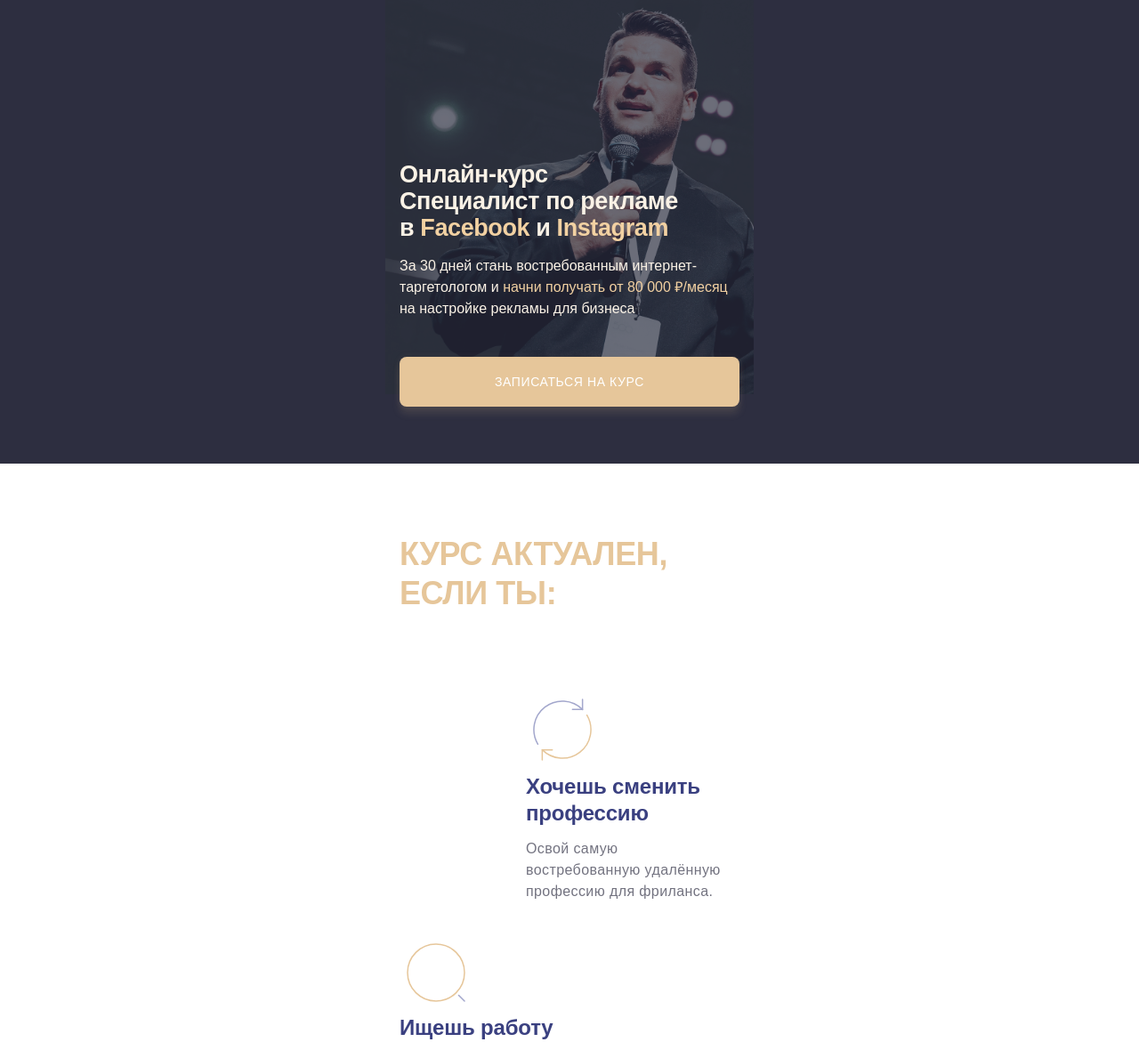
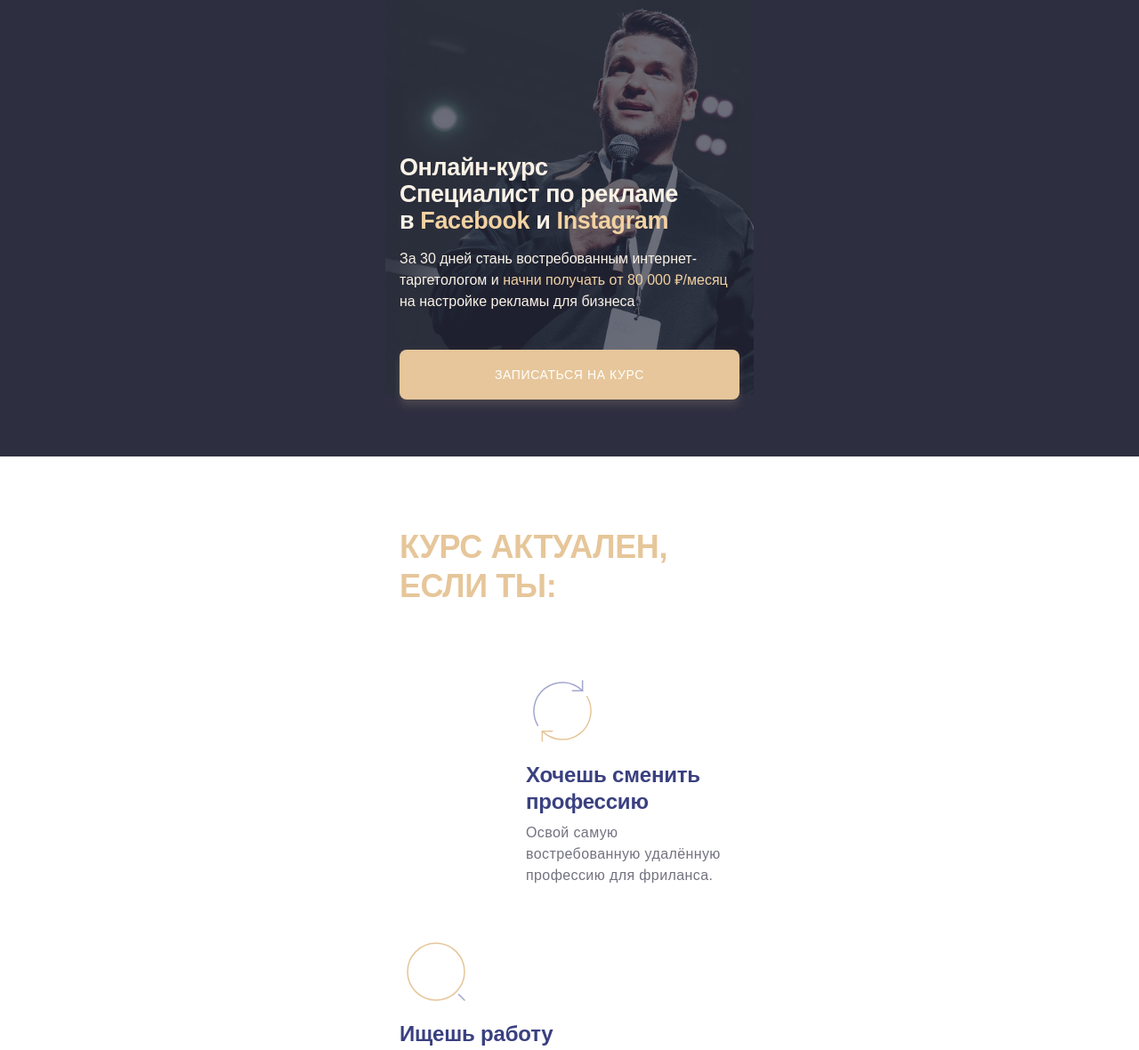
Before and after one commit to davlatsultonov/landing-business-academy-course, a website: page app/index.html in a window 1280 px wide. Shown: the part 78-1258 px from the top of the page at 89% size. Drawn offline with nearby package versions, Linux system fonts and the light colour scheme; a web font is replaced by a local one.

Commit message:
style fixes

```diff
--- a/app/scss/style.scss
+++ b/app/scss/style.scss
@@ -209,7 +209,7 @@
         z-index: 1;
 
         @media (min-width: 359px) {
-            padding-top: 195px;
+            padding-top: 187px;
         }
 
         h2 {
@@ -387,7 +387,7 @@
     padding-bottom: 51px;
 
     &__title {
-        margin-bottom: 96px;
+        margin-bottom: 83px;
     }
 
     &-list {
@@ -397,7 +397,7 @@
         &__item {
 
             &:not(:last-of-type) {
-                margin-bottom: 46px;
+                margin-bottom: 63px;
             }
 
             &--right {
@@ -412,7 +412,7 @@
         h2 {
             font-size: 24px;
             color: $dark-blue;
-            margin-bottom: 13px;
+            margin-bottom: 8px;
             letter-spacing: -0.2px;
             line-height: 30px;
         }
@@ -427,7 +427,7 @@
         max-width: 240px;
 
         img {
-            margin-bottom: 14px;
+            margin-bottom: 22px;
         }
     }
 }
--- a/package.json
+++ b/package.json
@@ -6,7 +6,7 @@
   "scripts": {
     "test": "echo \"Error: no test specified\" && exit 1"
   },
-  "author": "Akmaljon Kamolov",
+  "author": "Davlat Sultonov",
   "license": "ISC",
   "devDependencies": {
     "browser-sync": "^2.26.14",
```
Also changed, not shown: app/css/style.min.css.
